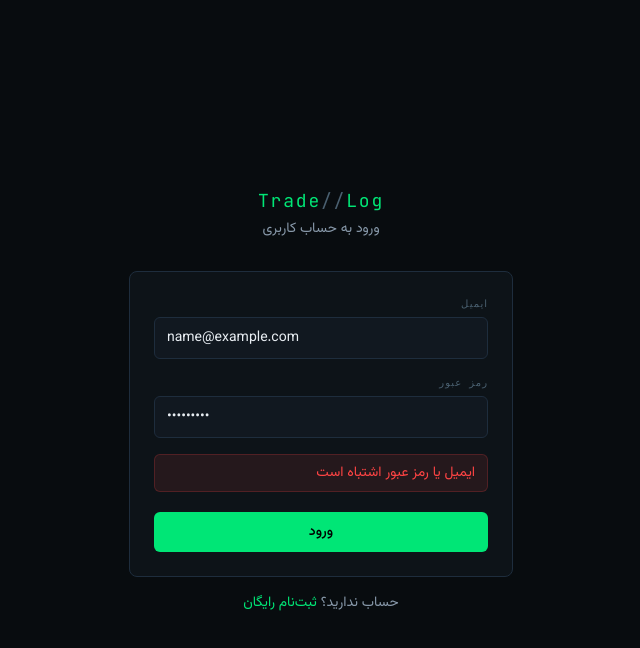
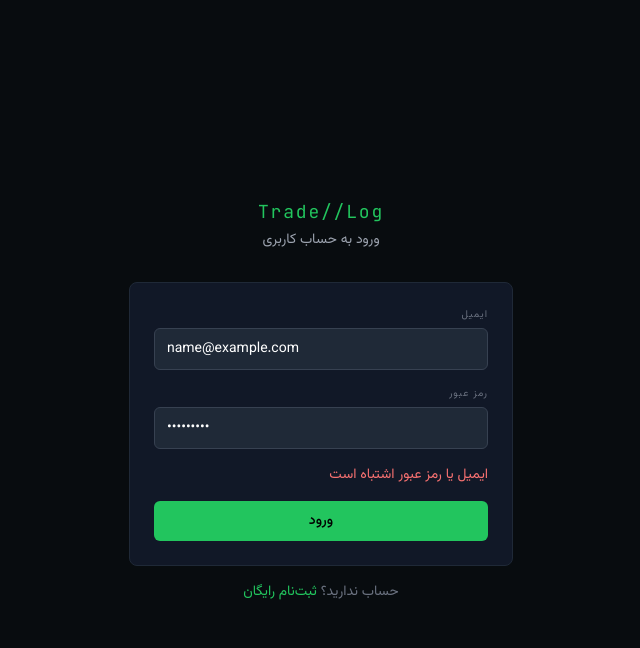
Before and after one commit to Salarinno/trade, a Next.js app: page /auth/login in a window 1280 px wide. Both pictures are taken after typing "name@example.com", "Sample123" into the empty fields and a click on the button "ورود". Shown: the top 648 px of the page, without its empty margins (460-1100 px from the left). Built offline with nearby package versions, Linux system fonts and the light colour scheme; no server answers.

Commit message:
Update page.tsx

```diff
--- a/src/app/auth/login/page.tsx
+++ b/src/app/auth/login/page.tsx
@@ -3,12 +3,10 @@
 import { useState } from 'react'
 import Link from 'next/link'
 import { createClient } from '@/lib/supabase/client'
-import { useRouter } from 'next/navigation'
 
 export default function LoginPage() {
   const [error, setError] = useState('')
   const [loading, setLoading] = useState(false)
-  const router = useRouter()
 
   async function handleSubmit(e: React.FormEvent<HTMLFormElement>) {
     e.preventDefault()
@@ -28,47 +26,42 @@ export default function LoginPage() {
       return
     }
 
-    router.push('/dashboard')
-    router.refresh()
+    window.location.href = '/dashboard'
   }
 
   return (
     <div className="min-h-screen bg-bg flex items-center justify-center p-4" dir="rtl">
       <div className="w-full max-w-sm">
         <div className="text-center mb-8">
-          <div className="font-mono text-green text-lg tracking-widest mb-1">
-            Trade<span className="text-text-muted">//</span>Log
+          <div className="font-mono text-green-500 text-lg tracking-widest mb-1">
+            Trade//Log
           </div>
-          <p className="text-text-secondary text-sm">ورود به حساب کاربری</p>
+          <p className="text-gray-400 text-sm">ورود به حساب کاربری</p>
         </div>
-        <div className="bg-bg-1 border border-border rounded-lg p-6">
+        <div className="bg-gray-900 border border-gray-800 rounded-lg p-6">
           <form onSubmit={handleSubmit} className="flex flex-col gap-4">
             <div className="flex flex-col gap-1.5">
-              <label className="font-mono text-[10px] text-text-muted tracking-widest uppercase">ایمیل</label>
+              <label className="text-[10px] text-gray-500 uppercase tracking-widest">ایمیل</label>
               <input name="email" type="email" required placeholder="example@email.com"
-                className="bg-bg-2 border border-border rounded px-3 py-2.5 text-sm text-text-primary placeholder:text-text-muted focus:outline-none focus:border-border-2 transition-colors"
+                className="bg-gray-800 border border-gray-700 rounded px-3 py-2.5 text-sm text-white placeholder:text-gray-600 focus:outline-none"
                 dir="ltr" />
             </div>
             <div className="flex flex-col gap-1.5">
-              <label className="font-mono text-[10px] text-text-muted tracking-widest uppercase">رمز عبور</label>
+              <label className="text-[10px] text-gray-500 uppercase tracking-widest">رمز عبور</label>
               <input name="password" type="password" required placeholder="••••••••"
-                className="bg-bg-2 border border-border rounded px-3 py-2.5 text-sm text-text-primary placeholder:text-text-muted focus:outline-none focus:border-border-2 transition-colors"
+                className="bg-gray-800 border border-gray-700 rounded px-3 py-2.5 text-sm text-white placeholder:text-gray-600 focus:outline-none"
                 dir="ltr" />
             </div>
-            {error && (
-              <div className="bg-red-trade/10 border border-red-trade/20 rounded px-3 py-2 text-sm text-red-trade">
-                {error}
-              </div>
-            )}
+            {error && <div className="text-red-400 text-sm">{error}</div>}
             <button type="submit" disabled={loading}
-              className="bg-green text-black font-medium text-sm py-2.5 rounded transition-opacity hover:opacity-85 disabled:opacity-50 mt-1">
+              className="bg-green-500 text-black font-medium text-sm py-2.5 rounded hover:opacity-85 disabled:opacity-50">
               {loading ? 'در حال ورود...' : 'ورود'}
             </button>
           </form>
         </div>
-        <p className="text-center text-sm text-text-secondary mt-4">
+        <p className="text-center text-sm text-gray-500 mt-4">
           حساب ندارید؟{' '}
-          <Link href="/auth/register" className="text-green hover:opacity-80">ثبت‌نام رایگان</Link>
+          <Link href="/auth/register" className="text-green-500">ثبت‌نام رایگان</Link>
         </p>
       </div>
     </div>
```
